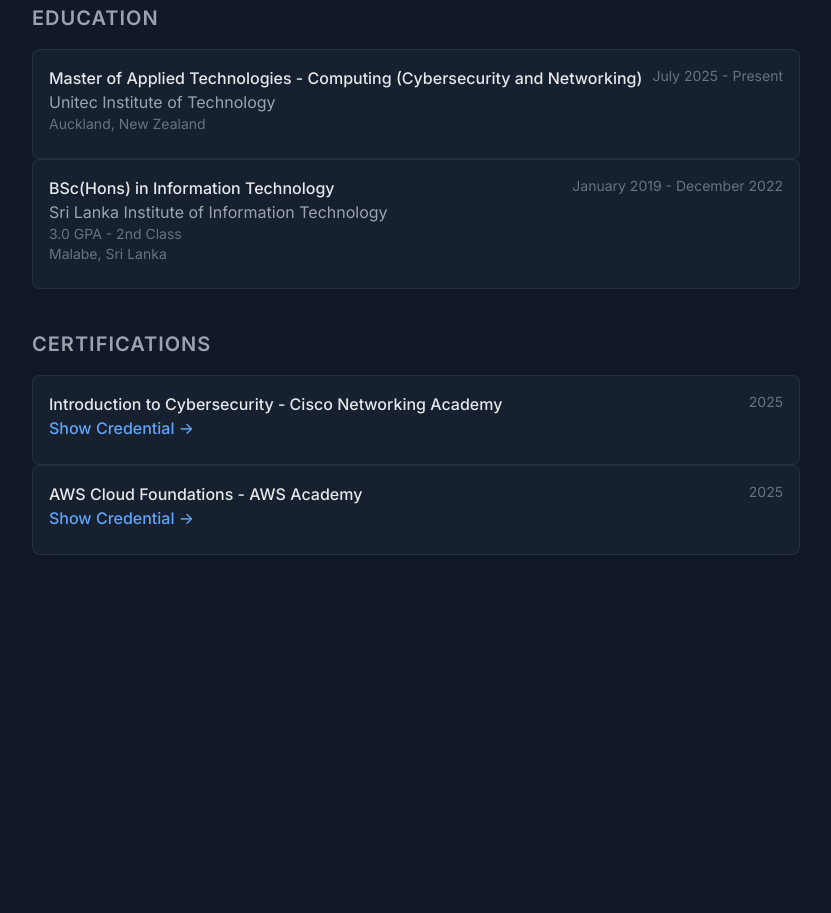
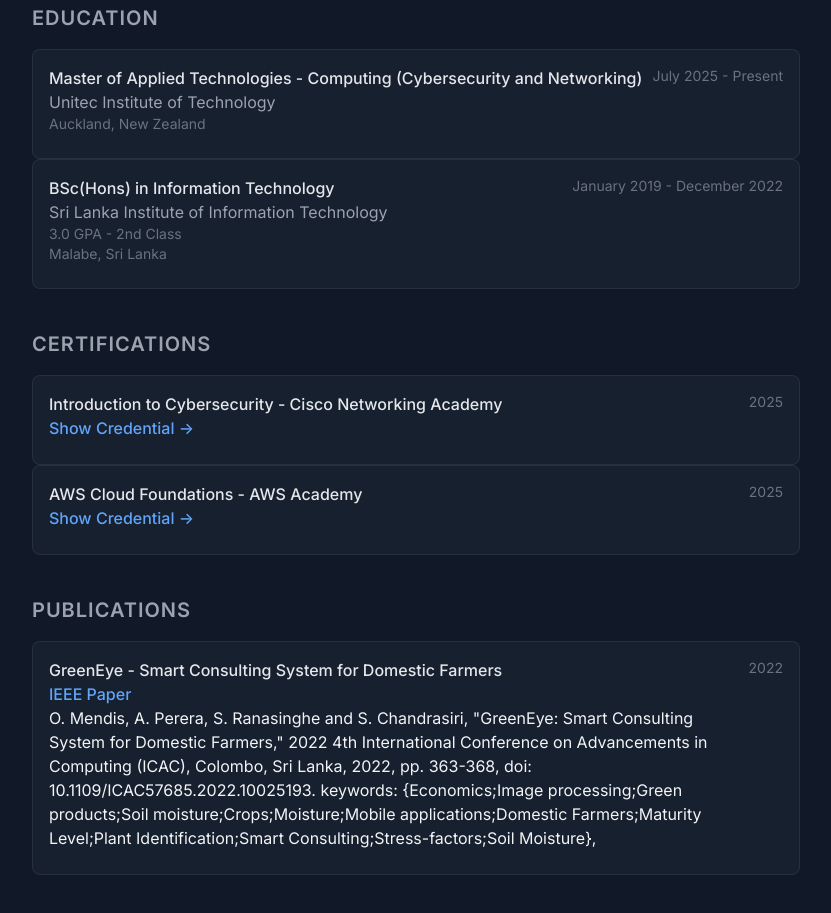
Before and after one commit to savindujr/savindujr.github.io, a plain HTML site: page index.html in a window 1280 px wide. Shown: the part 1047-1960 px from the top of the page, without its empty margins (224-1055 px from the left). Before the commit the page ends 1690 px from the top, so only its background shows below. Drawn offline with nearby package versions, Linux system fonts and the light colour scheme.

Commit message:
publication added

```diff
--- a/index.html
+++ b/index.html
@@ -225,6 +225,46 @@
         </div>
       </div>
 
+      <!-- Publications Div -->
+      <div class="mb-10">
+        <h2
+          class="text-[20px] uppercase tracking-wider text-gray-400 font-semibold mb-4"
+        >
+          Publications
+        </h2>
+
+        <div class="bg-gray-800/50 p-4 rounded-lg border border-gray-700/50">
+          <div class="flex justify-between items-start mb-2">
+            <div>
+              <p class="text-gray-200 font-medium">
+                GreenEye - Smart Consulting System for Domestic Farmers
+              </p>
+              <p class="text-gray-400">
+                <a
+                  href="https://ieeexplore.ieee.org/document/10025193"
+                  target="_blank"
+                  rel="noopener noreferrer"
+                  class="text-blue-400 font-medium hover:text-blue-300 hover:underline cursor-pointer transition-colors"
+                >
+                  IEEE Paper
+                </a>
+              </p>
+              <p>
+                O. Mendis, A. Perera, S. Ranasinghe and S. Chandrasiri,
+                "GreenEye: Smart Consulting System for Domestic Farmers," 2022
+                4th International Conference on Advancements in Computing
+                (ICAC), Colombo, Sri Lanka, 2022, pp. 363-368, doi:
+                10.1109/ICAC57685.2022.10025193. keywords: {Economics;Image
+                processing;Green products;Soil moisture;Crops;Moisture;Mobile
+                applications;Domestic Farmers;Maturity Level;Plant
+                Identification;Smart Consulting;Stress-factors;Soil Moisture},
+              </p>
+            </div>
+            <span class="text-gray-500 text-sm whitespace-nowrap">2022</span>
+          </div>
+        </div>
+      </div>
+
       <!-- Optional: Add a subtle gradient or pattern for visual interest -->
       <div class="fixed inset-0 -z-10 overflow-hidden">
         <div
```
